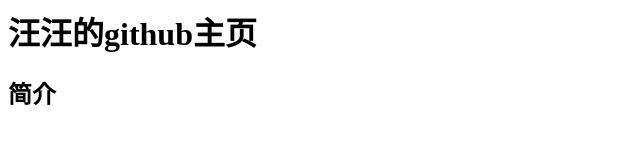
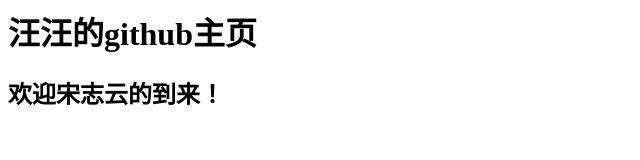
Before and after one commit to wyw-forever/wyw-forever.github.io, a plain HTML site: page index.html in a window 1280 px wide. Shown: the whole page, without its empty margins (0-640 px from the left). Drawn offline with Linux system fonts and the light colour scheme.

Commit message:
Update index.html

```diff
--- a/index.html
+++ b/index.html
@@ -1,2 +1,2 @@
 <h1>汪汪的github主页</h1>
-<h2>简介</h2>
+<h2>欢迎宋志云的到来！</h2>
```
